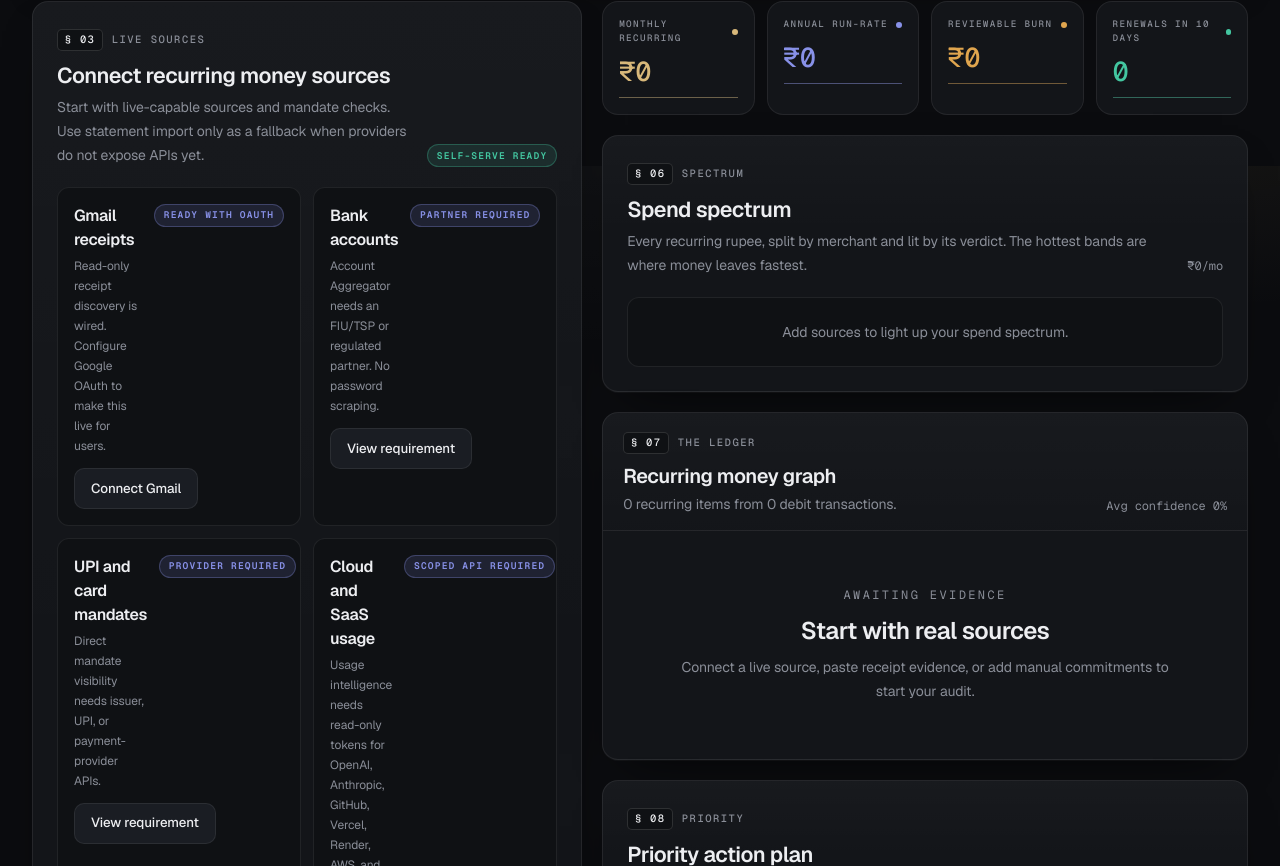
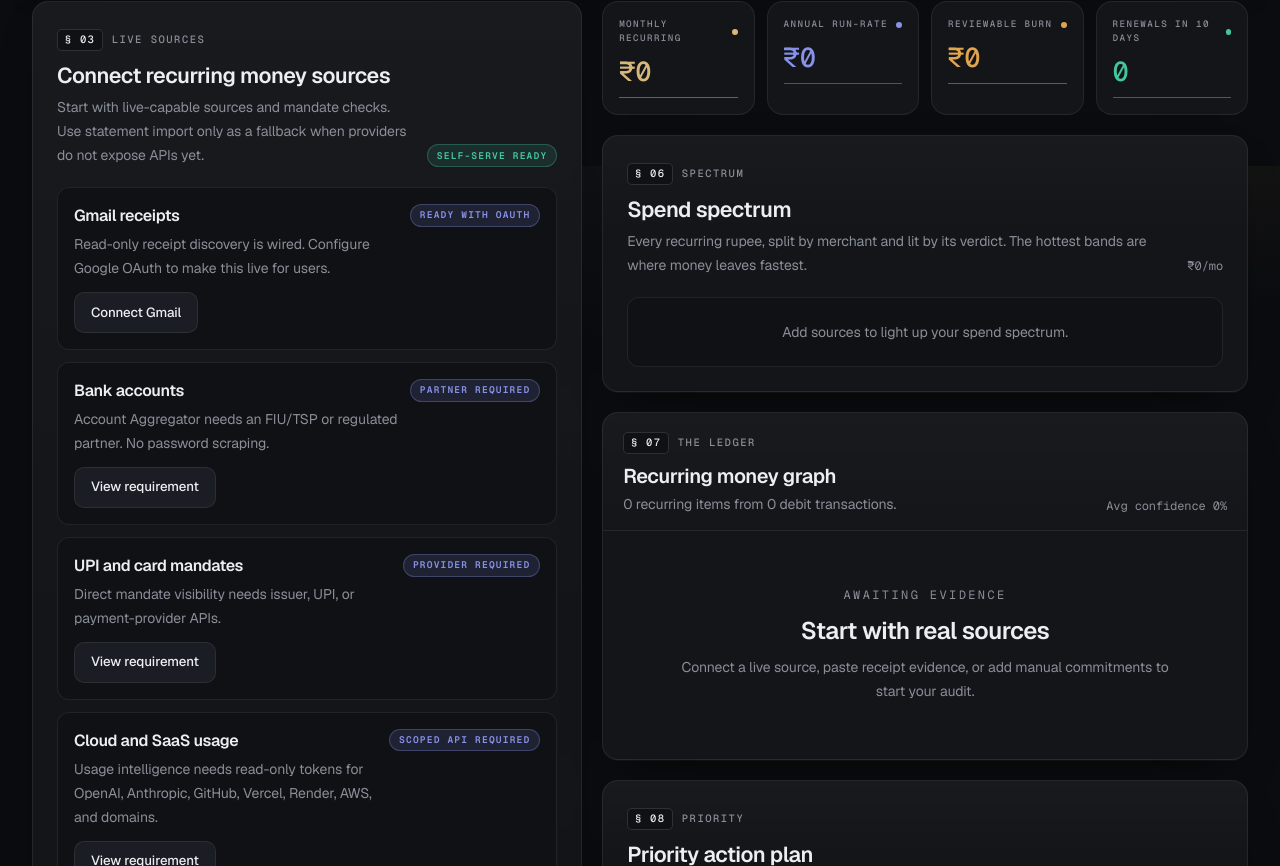
Before and after one commit to varunteja0/Vognary, a Next.js app: page / in a window 1280 px wide. Shown: the part 2234-3100 px from the top of the page. Built offline with nearby package versions, Linux system fonts and the light colour scheme.

Commit message:
Improve visible action feedback

```diff
--- a/scripts/smoke-test.mjs
+++ b/scripts/smoke-test.mjs
@@ -37,6 +37,9 @@ if (!connectors.adapters?.includes("openai-costs")) throw new Error("OpenAI cost
 
 const gmailStart = await (await assertOk("/api/connectors/gmail-readonly/start")).json();
 if (!["ready-to-connect", "needs-configuration"].includes(gmailStart.state)) throw new Error("Gmail connector start state is invalid");
+
+const gmailProductStart = await (await assertOk("/api/integrations/gmail/start?mode=json")).json();
+if (!["ready", "not-configured"].includes(gmailProductStart.status)) throw new Error("Gmail product start endpoint returned an invalid state");
 
 const plannedStart = await (await assertOk("/api/connectors/anthropic-usage/start")).json();
 if (plannedStart.state === "ready-to-connect") throw new Error("Planned connector must not claim ready-to-connect");
--- a/src/app/api/integrations/gmail/start/route.ts
+++ b/src/app/api/integrations/gmail/start/route.ts
@@ -12,13 +12,17 @@ export function GET(request: Request) {
   const redirectUri = process.env.GOOGLE_REDIRECT_URI;
 
   if (!clientId || !redirectUri) {
+    const payload = {
+      status: "not-configured",
+      integration: "gmail-readonly",
+      requiredEnv: ["GOOGLE_CLIENT_ID", "GOOGLE_REDIRECT_URI"],
+      scope: gmailReadonlyScope,
+    };
+
+    if (wantsJson) return NextResponse.json(payload);
+
     return NextResponse.json(
-      {
-        status: "not-configured",
-        integration: "gmail-readonly",
-        requiredEnv: ["GOOGLE_CLIENT_ID", "GOOGLE_REDIRECT_URI"],
-        scope: gmailReadonlyScope,
-      },
+      payload,
       { status: 501 },
     );
   }
--- a/src/app/vognary-mvp-client.tsx
+++ b/src/app/vognary-mvp-client.tsx
@@ -566,11 +566,7 @@ export default function VognaryMvpClient() {
         {/* Masthead — the blacklight chamber */}
         <header
           className="dossier spotlight scan overflow-hidden rise"
-          onMouseMove={(event) => {
-            const rect = event.currentTarget.getBoundingClientRect();
-            event.currentTarget.style.setProperty("--mx", `${((event.clientX - rect.left) / rect.width) * 100}%`);
-            event.currentTarget.style.setProperty("--my", `${((event.clientY - rect.top) / rect.height) * 100}%`);
-          }}
+          onMouseMove={trackSpotlightPointer}
         >
           <div className="grid gap-0 lg:grid-cols-[1.4fr_1fr]">
             <div className="p-7 sm:p-10">
@@ -740,7 +736,7 @@ function GlobalNotice({ notice, onDismiss }: { notice: string | null; onDismiss:
   if (!notice) return null;
 
   return (
-    <div className="fixed inset-x-4 bottom-4 z-50 mx-auto max-w-3xl rounded-xl border border-line-strong bg-[#14161b]/95 p-3 shadow-2xl backdrop-blur" role="status" aria-live="polite">
+    <div className="fixed bottom-4 left-4 right-4 z-50 rounded-xl border border-line-strong bg-[#14161b]/95 p-3 shadow-2xl backdrop-blur sm:left-auto sm:w-[min(30rem,calc(100vw-2rem))]" role="status" aria-live="polite">
       <div className="flex items-start justify-between gap-3">
         <div>
           <p className="eyebrow" style={{ fontSize: "0.56rem" }}>Action result</p>
@@ -752,6 +748,12 @@ function GlobalNotice({ notice, onDismiss }: { notice: string | null; onDismiss:
       </div>
     </div>
   );
+}
+
+function trackSpotlightPointer(event: React.MouseEvent<HTMLElement>) {
+  const rect = event.currentTarget.getBoundingClientRect();
+  event.currentTarget.style.setProperty("--mx", `${((event.clientX - rect.left) / rect.width) * 100}%`);
+  event.currentTarget.style.setProperty("--my", `${((event.clientY - rect.top) / rect.height) * 100}%`);
 }
 
 function GuidedAuditLauncher({
@@ -920,15 +922,15 @@ function DataSourcesPanel({
         right={<span className="pill pill-ready">Self-serve ready</span>}
       />
 
-      <div className="mt-5 grid gap-3 md:grid-cols-2">
+      <div className="mt-5 grid gap-3">
         {liveSources.map((source) => (
           <div key={source.name} className="inset p-4">
-            <div className="flex items-start justify-between gap-3">
-              <div>
+            <div className="flex flex-col gap-3 sm:flex-row sm:items-start sm:justify-between">
+              <div className="min-w-0 flex-1">
                 <p className="font-display text-base font-semibold text-(--ink)">{source.name}</p>
-                <p className="mt-1 text-xs leading-5 text-(--muted)">{source.body}</p>
+                <p className="mt-1 max-w-xl text-sm leading-6 text-(--muted)">{source.body}</p>
               </div>
-              <span className="pill pill-partial shrink-0">{source.state}</span>
+              <span className="pill pill-partial w-fit shrink-0">{source.state}</span>
             </div>
             <button type="button" onClick={source.onAction ?? (() => onNotice(source.notice ?? "Connector requires setup."))} className="btn btn-ghost mt-3 h-9 px-3 text-xs">{source.action}</button>
           </div>
```
